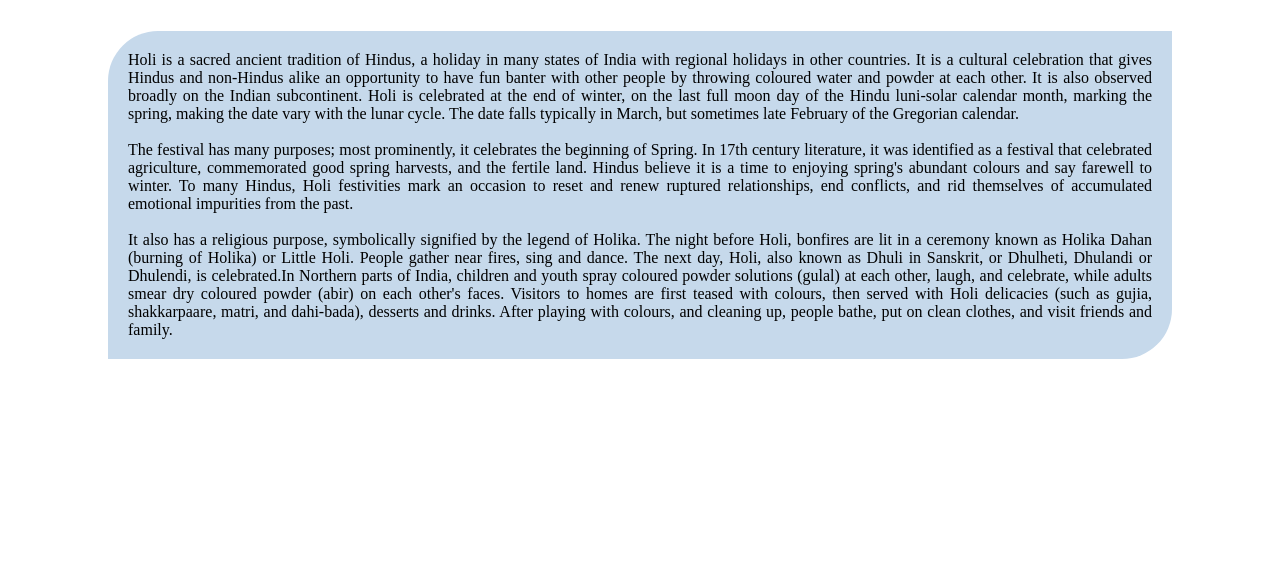
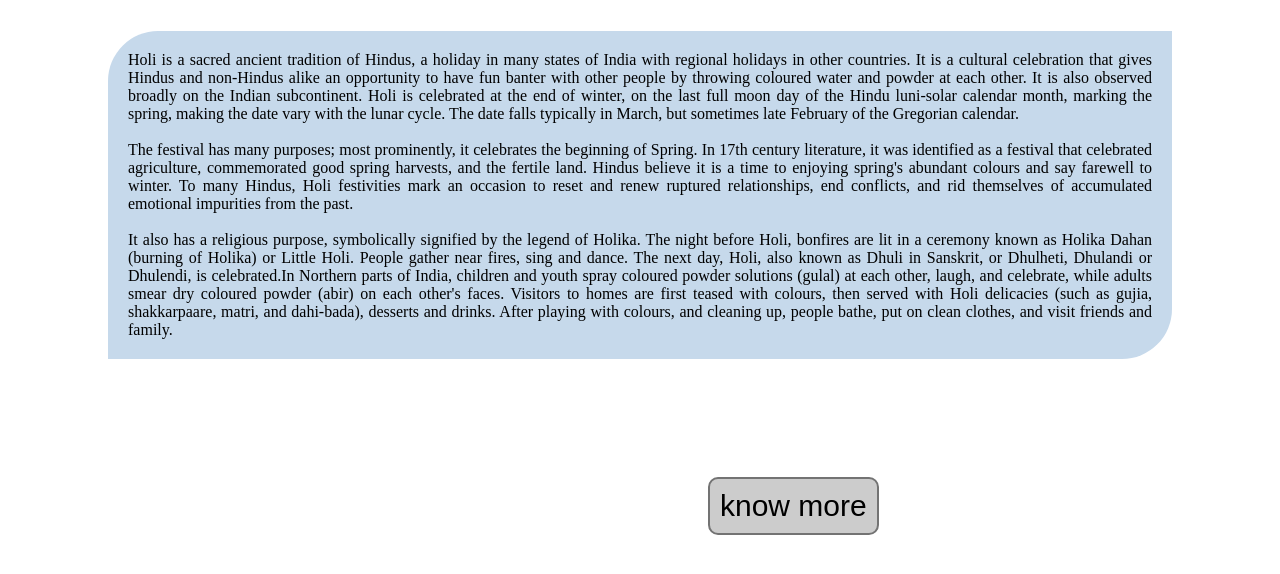
Before and after one commit to Gayatripatil1908/positions, a plain HTML site: page pages/relative.html in a window 1280 px wide. Shown: the part 126-700 px from the top of the page. Drawn offline with Linux system fonts and the light colour scheme.

Commit message:
button added

```diff
--- a/pages/relative.html
+++ b/pages/relative.html
@@ -23,6 +23,17 @@
             border-radius: 50px 0px 50px 0px;
             padding: 20px;
             }
+
+         .btn{
+            background-color:#cccccc;
+            font-size: 30px;
+            border: solid #737373 2px;
+            border-radius: 10px;
+            position: relative;
+            left:700px;
+            top:100px;
+            padding: 10px;
+         }
     </style>
 </head>
 <body>
@@ -37,5 +48,9 @@
      It also has a religious purpose, symbolically signified by the legend of Holika. The night before Holi, bonfires are lit in a ceremony known as Holika Dahan (burning of Holika) or Little Holi. People gather near fires, sing and dance. The next day, Holi, also known as Dhuli in Sanskrit, or Dhulheti, Dhulandi or Dhulendi, is celebrated.In Northern parts of India, children and youth spray coloured powder solutions (gulal) at each other, laugh, and celebrate, while adults smear dry coloured powder (abir) on each other's faces. Visitors to homes are first teased with colours, then served with Holi delicacies (such as gujia, shakkarpaare, matri, and dahi-bada), desserts and drinks. After playing with colours, and cleaning up, people bathe, put on clean clothes, and visit friends and family.
     </div>
     </div>
+    <br>
+    <button class="btn">
+        know more
+    </button>
 </body>
 </html>
```
